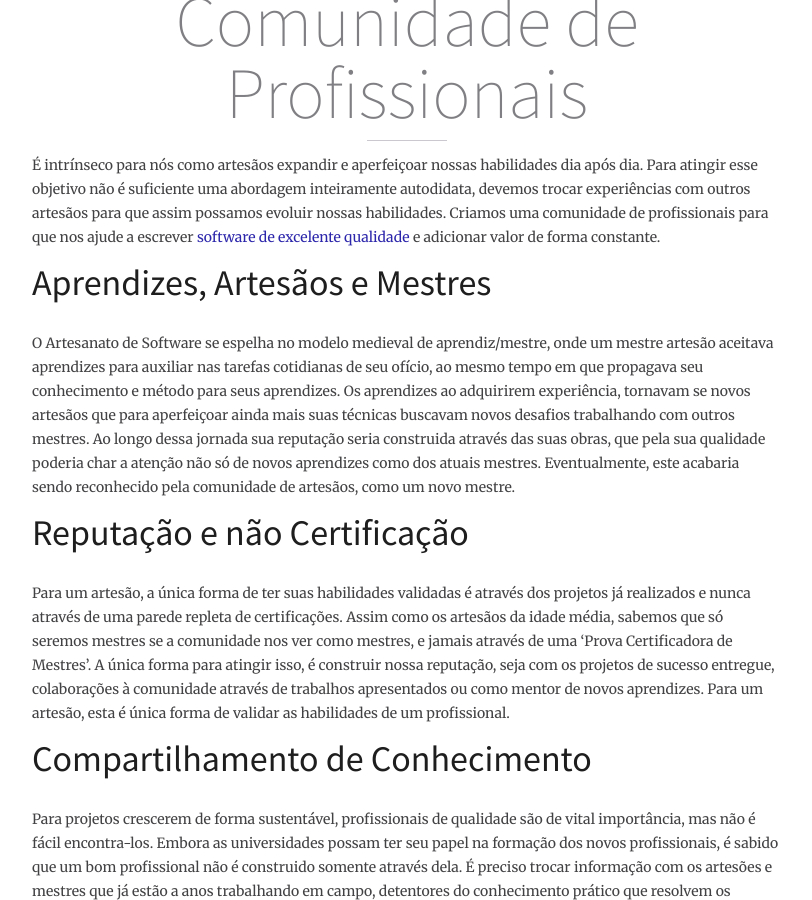
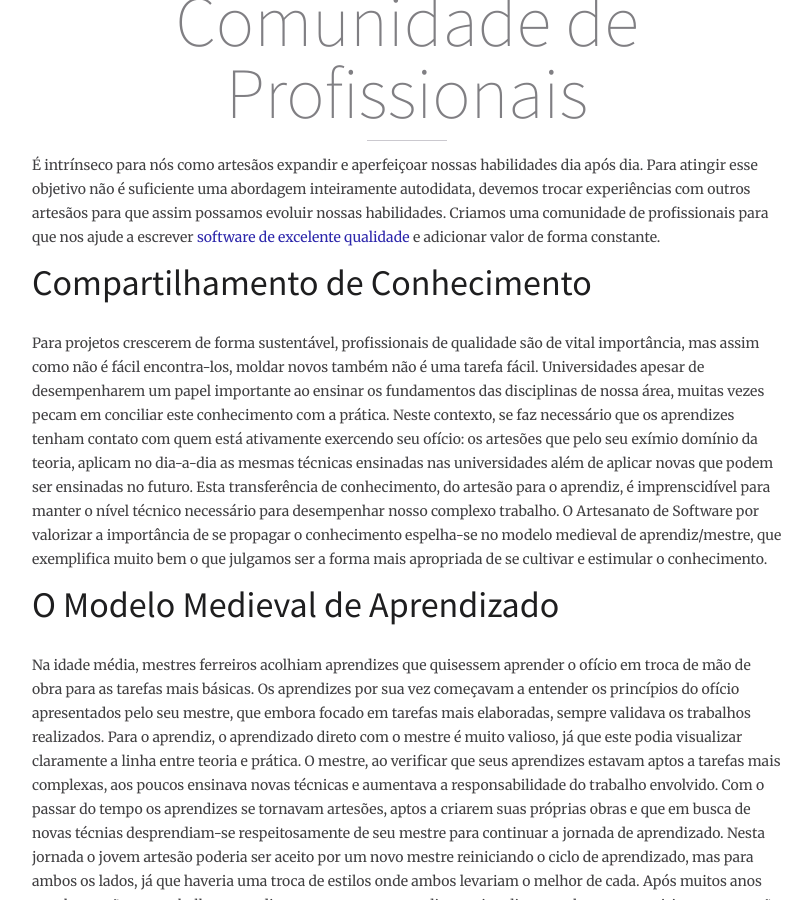
Before and after one commit to bertelledani/ArtesanatoDeSoftwareBrasil.github.io, a Jekyll site: the page built from comunidade-de-profissionais.md, in a window 1280 px wide and 900 px high, scrolled down 627 px. Shown: the whole window, without its empty margins (233-1045 px from the left). Built offline with Jekyll 4.4.1, drawn with Linux system fonts in a browser that asks for light colours; nearby versions of some CDN libraries; some of the changed text lies outside the part shown.

Commit message:
alterado ordem cronologica e feito grande refatoracao

```diff
--- a/comunidade-de-profissionais.md
+++ b/comunidade-de-profissionais.md
@@ -5,14 +5,14 @@ title: Comunidade de Profissionais
 
 É intrínseco para nós como artesãos expandir e aperfeiçoar nossas habilidades dia após dia. Para atingir esse objetivo não é suficiente uma abordagem inteiramente autodidata, devemos trocar experiências com outros artesãos para que assim possamos evoluir nossas habilidades. Criamos uma comunidade de profissionais para que nos ajude a escrever [software de excelente qualidade](software-de-excelente-qualidade.html) e adicionar valor de forma constante.
 
-# Aprendizes, Artesãos e Mestres
-
-O Artesanato de Software se espelha no modelo medieval de aprendiz/mestre, onde um mestre artesão aceitava aprendizes para auxiliar nas tarefas cotidianas de seu ofício, ao mesmo tempo em que propagava seu conhecimento e método para seus aprendizes. Os aprendizes ao adquirirem experiência, tornavam se novos artesãos que para aperfeiçoar ainda mais suas técnicas buscavam novos desafios trabalhando com outros mestres. Ao longo dessa jornada sua reputação seria construida através das suas obras, que pela sua qualidade poderia char a atenção não só de novos aprendizes como dos atuais mestres. Eventualmente, este acabaria sendo reconhecido pela comunidade de artesãos, como um novo mestre.
-
-# Reputação e não Certificação
-
-Para um artesão, a única forma de ter suas habilidades validadas é através dos projetos já realizados e nunca através de uma parede repleta de certificações. Assim como os artesãos da idade média, sabemos que só seremos mestres se a comunidade nos ver como mestres, e jamais através de uma 'Prova Certificadora de Mestres'. A única forma para atingir isso, é construir nossa reputação, seja com os projetos de sucesso entregue, colaborações à comunidade através de trabalhos apresentados ou como mentor de novos aprendizes. Para um artesão, esta é única forma de validar as habilidades de um profissional.
-
 # Compartilhamento de Conhecimento
 
-Para projetos crescerem de forma sustentável, profissionais de qualidade são de vital importância, mas não é fácil encontra-los. Embora as universidades possam ter seu papel na formação dos novos profissionais, é sabido que um bom profissional não é construido somente através dela. É preciso trocar informação com os artesões e mestres que já estão a anos trabalhando em campo, detentores do conhecimento prático que resolvem os problemas do cotidiano. Estes sabem que propagar o conhecimento é importante não só para firmar ainda mais seu conhecimento, mas como também para expandir sua reputação. Neste modelo ensinar se torna um dever, e a comunidade inteira ganha com isso.
+Para projetos crescerem de forma sustentável, profissionais de qualidade são de vital importância, mas assim como não é fácil encontra-los, moldar novos também não é uma tarefa fácil. Universidades apesar de desempenharem um papel importante ao ensinar os fundamentos das disciplinas de nossa área, muitas vezes pecam em conciliar este conhecimento com a prática. Neste contexto, se faz necessário que os aprendizes tenham contato com quem está ativamente exercendo seu ofício: os artesões que pelo seu exímio domínio da teoria, aplicam no dia-a-dia as mesmas técnicas ensinadas nas universidades além de aplicar novas que podem ser ensinadas no futuro. Esta transferência de conhecimento, do artesão para o aprendiz, é imprenscidível para manter o nível técnico necessário para desempenhar nosso complexo trabalho. O Artesanato de Software por valorizar a importância de se propagar o conhecimento espelha-se no modelo medieval de aprendiz/mestre, que exemplifica muito bem o que julgamos ser a forma mais apropriada de se cultivar e estimular o conhecimento.
+
+# O Modelo Medieval de Aprendizado
+
+Na idade média, mestres ferreiros acolhiam aprendizes que quisessem aprender o ofício em troca de mão de obra para as tarefas mais básicas. Os aprendizes por sua vez começavam a entender os princípios do ofício apresentados pelo seu mestre, que embora focado em tarefas mais elaboradas, sempre validava os trabalhos realizados. Para o aprendiz, o aprendizado direto com o mestre é muito valioso, já que este podia visualizar claramente a linha entre teoria e prática. O mestre, ao verificar que seus aprendizes estavam aptos a tarefas mais complexas, aos poucos ensinava novas técnicas e aumentava a responsabilidade do trabalho envolvido. Com o passar do tempo os aprendizes se tornavam artesões, aptos a criarem suas próprias obras e que em busca de novas técnias desprendiam-se respeitosamente de seu mestre para continuar a jornada de aprendizado. Nesta jornada o jovem artesão poderia ser aceito por um novo mestre reiniciando o ciclo de aprendizado, mas para ambos os lados, já que haveria uma troca de estilos onde ambos levariam o melhor de cada. Após muitos anos aquele artesão que trabalhou com diversos mestres e aprendizes, criou diversas obras, construiria sua reputação que se boa o bastante, o faria ser considerado pela comunidade um novo mestre.
+
+# Reputação e Não Mais Certificação
+
+Os dois principais benefícios do modelo medieval são a valorização do compartilhamento de conhecimento assistido e a construção da reputação. Já deixamos claro o porque essa transferência de aprendizado, em especial aquela feita por um experiente artesão ou mestre da área é importante, mas e quanto a reputação? Não é nosso objetivo criar um elitismo no desenvolvimento de software, criar um título de 'Mestre Artesão' para nos diferenciar na multidão. Nosso objetivo é justamente o oposto, evitar que títulos sejam dados a esmo, ou pior, como o uso de provas certificatórias que se dizem capazes de confirmar o conhecimento de alguém sobre um tema. Há uma falácia em achar que uma prova de certificação Web, capacita alguém para esse abrangente tema, ela na melhor das hipoteses afirma que o candidato domina o restrito conteudo da prova. A melhor forma, de validar as habilidades de um profissional, é pelo seu portfólio, assim como na idade media os ferreiros eram reconhecidos pela qualidade das suas obras produzidas. O zelo pela reputação também auxilia nas indicações, já que um artesão só irá recomendar alguém que saiba ser apto a tal tarefa, caso contrário sua reputação seria comprometida. Para construir nossa reputação é preciso constantemente trabalhar em conjunto com a comunidade, seja apresentando trabalhos teoricos, criando novas ferramentas, oferecendo mentoria aos novos aprendizes e é claro: escrever código de qualidade, que será lembrado por todos aqueles que o lerem.
```
